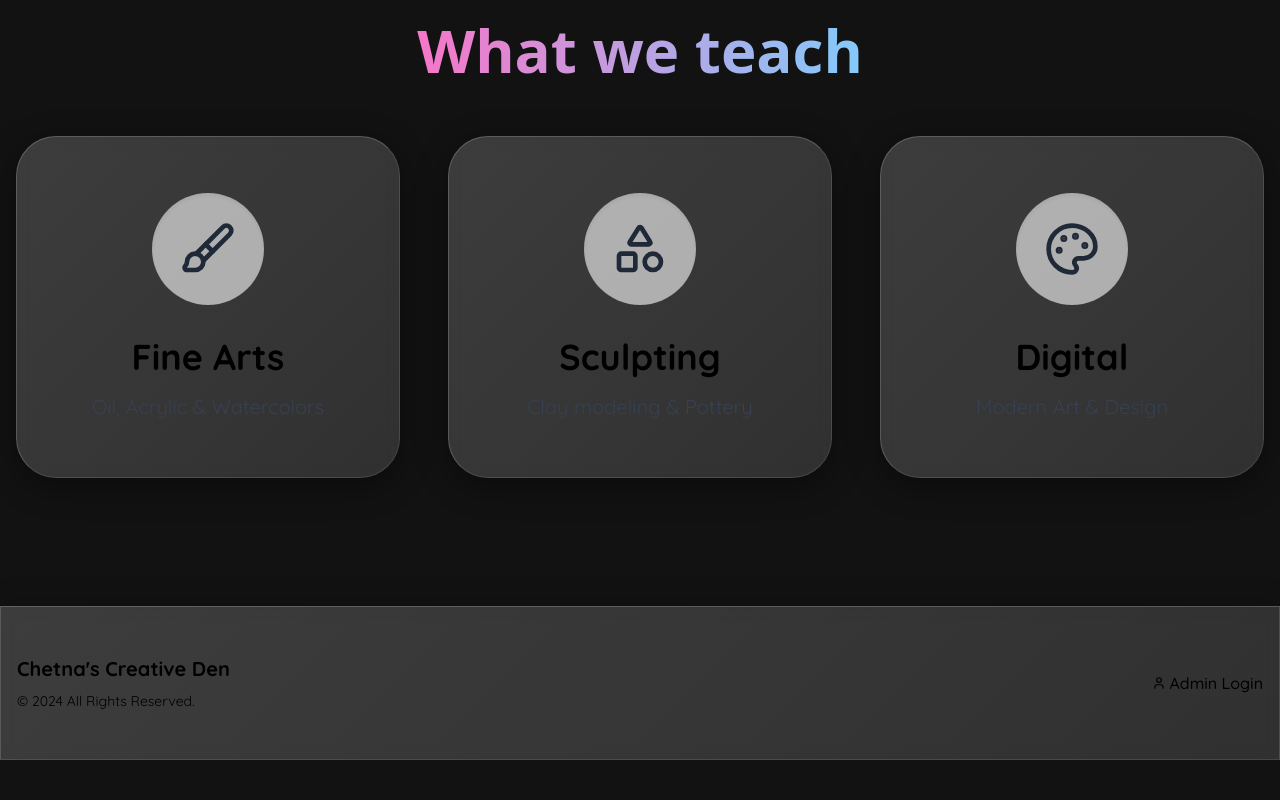
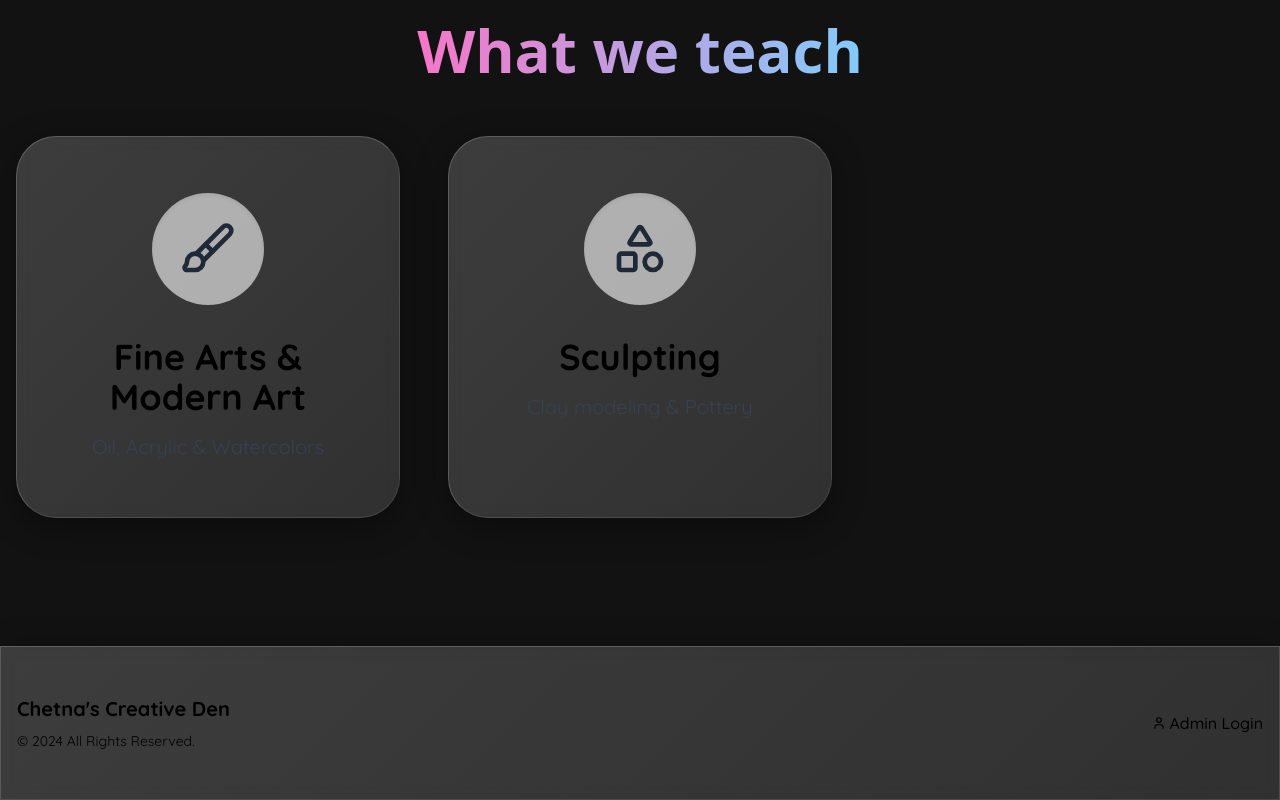
Before and after one commit to Meet2909/art_studio_website, a React (Vite) app in the folder client/: page / in a window 1280 px wide. Shown: the part 1030-1830 px from the top of the page. Before the commit the page ends 1790 px from the top, so only its background shows below. Built offline with nearby package versions, Linux system fonts and the light colour scheme; no server answers; a web font is replaced by a local one.

Commit message:
update front end home

```diff
--- a/client/src/pages/Home.jsx
+++ b/client/src/pages/Home.jsx
@@ -46,11 +46,10 @@
             {[
             {
                 icon: Brush,
-                title: "Fine Arts",
+                title: "Fine Arts & Modern Art",
                 desc: "Oil, Acrylic & Watercolors",
             },
             { icon: Shapes, title: "Sculpting", desc: "Clay modeling & Pottery" },
-            { icon: Palette, title: "Digital", desc: "Modern Art & Design" },
             ].map((cat, idx) => (
             <div
                 key={idx}
```
Also changed, not shown: 3 other files (tests, documents, lock files or other folders).
